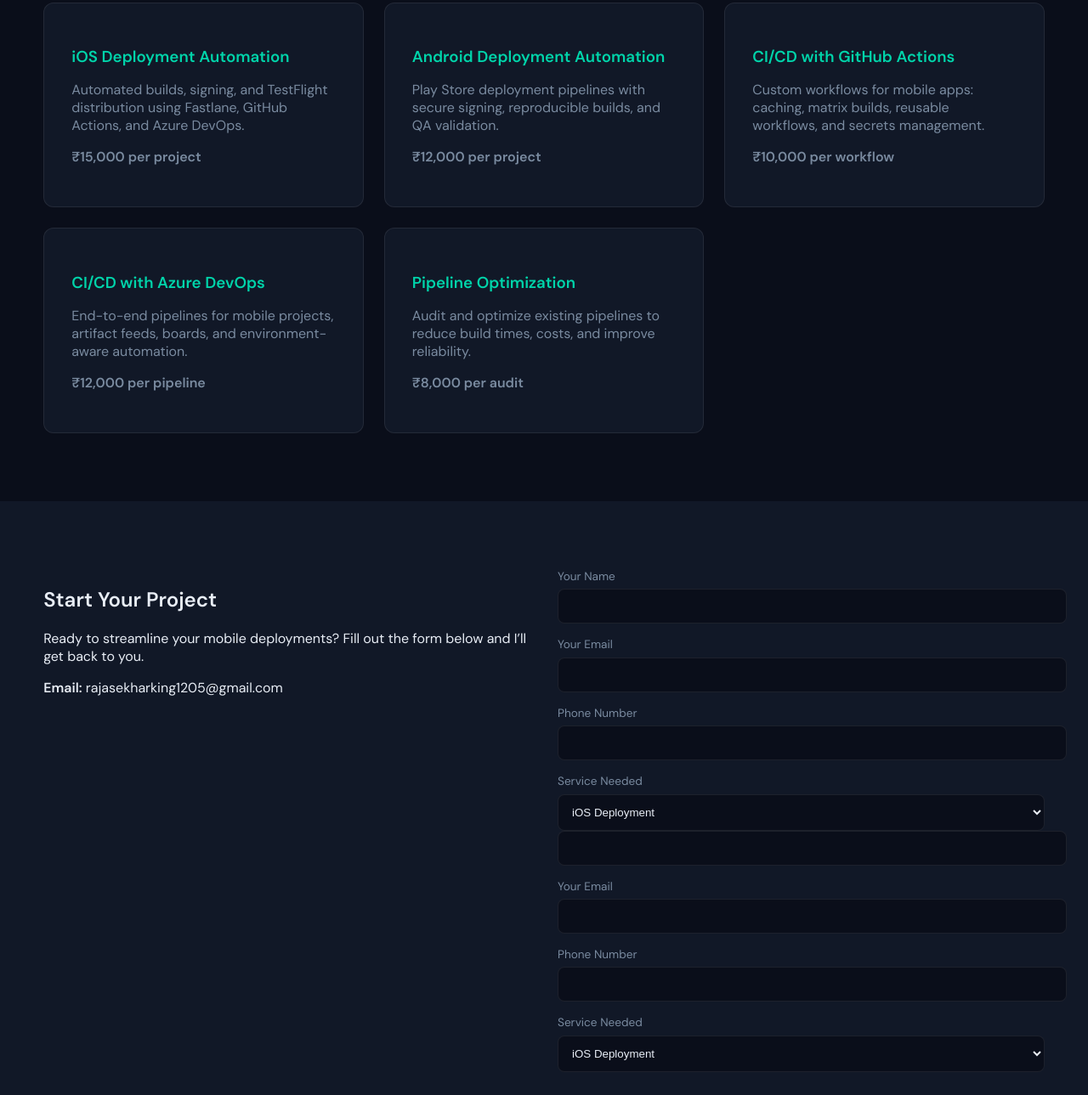
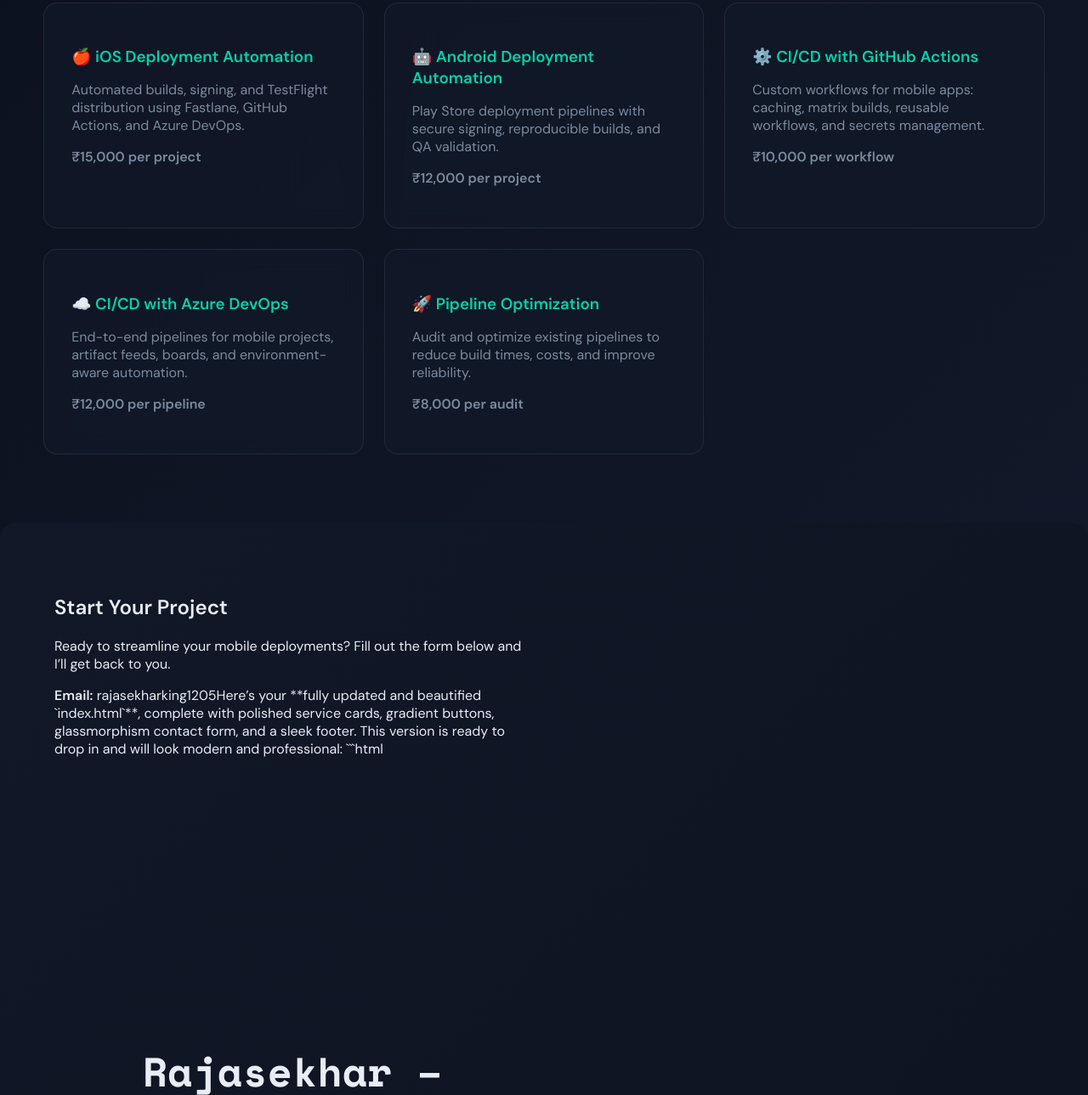
Before and after one commit to rajasekhar1205-cloud/rajasekhar1205-cloud.github.io, a plain HTML site: page index.html in a window 1280 px wide. Shown: the part 1160-2449 px from the top of the page at 85% size. Drawn offline with nearby package versions, Linux system fonts and the light colour scheme.

Commit message:
Update index.html

````diff
--- a/index.html
+++ b/index.html
@@ -17,7 +17,12 @@
     --font-mono: 'Space Mono', monospace;
     --font-body: 'DM Sans', sans-serif;
   }
-  body { background: var(--bg); color: var(--text); font-family: var(--font-body); margin: 0; }
+  body {
+    background: linear-gradient(135deg, #0a0e1a, #1a2238);
+    color: var(--text);
+    font-family: var(--font-body);
+    margin: 0;
+  }
   nav {
     position: fixed; top: 0; left: 0; right: 0;
     display: flex; justify-content: space-between; align-items: center;
@@ -27,28 +32,53 @@
   }
   .logo { font-family: var(--font-mono); font-size: 1.2rem; color: var(--accent); }
   .nav-links { display: flex; gap: 2rem; list-style: none; }
-  .nav-links a { color: var(--muted); text-decoration: none; }
-  .nav-cta { background: var(--accent); color: #0a0e1a; padding: 0.5rem 1rem; border-radius: 6px; font-weight: 600; }
+  .nav-links a { color: var(--muted); text-decoration: none; transition: color 0.3s; }
+  .nav-links a:hover { color: var(--accent); }
+  .nav-cta { background: linear-gradient(90deg, var(--accent), var(--accent2)); color: #0a0e1a; padding: 0.5rem 1rem; border-radius: 6px; font-weight: 600; }
   .hero { min-height: 100vh; display: flex; flex-direction: column; justify-content: center; padding: 8rem 4vw 4rem; text-align: center; }
   .hero h1 { font-family: var(--font-mono); font-size: 3rem; margin-bottom: 1rem; }
   .hero-sub { color: var(--muted); max-width: 700px; margin: 0 auto 2rem; font-size: 1.1rem; }
-  .btn-primary { background: linear-gradient(90deg, var(--accent), var(--accent2)); color: #0a0e1a; padding: 0.9rem 1.8rem; border-radius: 6px; font-weight: 600; text-decoration: none; }
+  .btn-primary { background: linear-gradient(90deg, var(--accent), var(--accent2)); color: #0a0e1a; padding: 0.9rem 1.8rem; border-radius: 6px; font-weight: 600; text-decoration: none; transition: opacity 0.3s; }
+  .btn-primary:hover { opacity: 0.85; }
   section { padding: 5rem 4vw; }
   .section-title { font-family: var(--font-mono); font-size: 2rem; margin-bottom: 1rem; text-align: center; }
   .services-grid { display: grid; grid-template-columns: repeat(auto-fit, minmax(280px, 1fr)); gap: 1.5rem; }
-  .service-card { background: var(--bg2); border: 1px solid var(--border); border-radius: 12px; padding: 2rem; transition: transform 0.2s; text-decoration: none; color: var(--text); display: block; }
-  .service-card:hover { transform: translateY(-5px); box-shadow: 0 0 12px rgba(0,212,170,0.4); }
+  .service-card {
+    background: rgba(17,24,39,0.85);
+    border: 1px solid var(--border);
+    border-radius: 16px;
+    padding: 2rem;
+    transition: all 0.3s ease;
+    backdrop-filter: blur(12px);
+    text-decoration: none;
+    color: var(--text);
+    display: block;
+  }
+  .service-card:hover {
+    transform: translateY(-8px) scale(1.02);
+    box-shadow: 0 12px 24px rgba(0,212,170,0.25);
+  }
   .service-card h3 { margin-bottom: 0.5rem; color: var(--accent); }
   .service-card p { color: var(--muted); }
   .price { font-weight: 700; color: var(--accent2); margin-top: 0.5rem; }
-  .contact-section { background: var(--bg2); }
+  .contact-section {
+    background: linear-gradient(135deg, #111827, #0a0e1a);
+    padding: 4rem;
+    border-radius: 20px;
+  }
   .contact-inner { display: grid; grid-template-columns: 1fr 1fr; gap: 2rem; }
   .form-group { margin-bottom: 1rem; }
   .form-group label { display: block; font-size: 0.85rem; color: var(--muted); margin-bottom: 0.4rem; }
   .form-group input, .form-group textarea, .form-group select {
-    width: 100%; padding: 0.75rem; border-radius: 8px; border: 1px solid var(--border); background: var(--bg); color: var(--text);
+    width: 100%; padding: 0.75rem; border-radius: 8px; border: 1px solid var(--border);
+    background: rgba(10,14,26,0.6); color: var(--text); backdrop-filter: blur(8px);
   }
-  .submit-btn { background: var(--accent); color: #0a0e1a; padding: 0.9rem; border-radius: 8px; font-weight: 700; width: 100%; cursor: pointer; }
+  .submit-btn {
+    background: linear-gradient(90deg, var(--accent), var(--accent2));
+    color: #0a0e1a; padding: 1rem; border-radius: 10px; font-weight: 700;
+    width: 100%; cursor: pointer; transition: background 0.3s ease;
+  }
+  .submit-btn:hover { background: linear-gradient(90deg, var(--accent2), var(--accent)); }
   footer { padding: 2rem 4vw; text-align: center; color: var(--muted); border-top: 1px solid var(--border); }
 </style>
 </head>
@@ -76,27 +106,27 @@
   <h2 class="section-title">Services I Offer</h2>
   <div class="services-grid">
     <a href="ios.html" class="service-card">
-      <h3>iOS Deployment Automation</h3>
+      <h3>🍎 iOS Deployment Automation</h3>
       <p>Automated builds, signing, and TestFlight distribution using Fastlane, GitHub Actions, and Azure DevOps.</p>
       <p class="price">₹15,000 per project</p>
     </a>
     <a href="android.html" class="service-card">
-      <h3>Android Deployment Automation</h3>
+      <h3>🤖 Android Deployment Automation</h3>
       <p>Play Store deployment pipelines with secure signing, reproducible builds, and QA validation.</p>
       <p class="price">₹12,000 per project</p>
     </a>
     <a href="github-actions.html" class="service-card">
-      <h3>CI/CD with GitHub Actions</h3>
+      <h3>⚙️ CI/CD with GitHub Actions</h3>
       <p>Custom workflows for mobile apps: caching, matrix builds, reusable workflows, and secrets management.</p>
       <p class="price">₹10,000 per workflow</p>
     </a>
     <a href="azure-devops.html" class="service-card">
-      <h3>CI/CD with Azure DevOps</h3>
+      <h3>☁️ CI/CD with Azure DevOps</h3>
       <p>End-to-end pipelines for mobile projects, artifact feeds, boards, and environment-aware automation.</p>
       <p class="price">₹12,000 per pipeline</p>
     </a>
     <a href="optimization.html" class="service-card">
-      <h3>Pipeline Optimization</h3>
+      <h3>🚀 Pipeline Optimization</h3>
       <p>Audit and optimize existing pipelines to reduce build times, costs, and improve reliability.</p>
       <p class="price">₹8,000 per audit</p>
     </a>
@@ -109,28 +139,7 @@
     <div>
       <h2>Start Your Project</h2>
       <p>Ready to streamline your mobile deployments? Fill out the form below and I’ll get back to you.</p>
-      <p><strong>Email:</strong> rajasekharking1205@gmail.com</p>
-    </div>
-    <!-- Formspree integration -->
-    <form action="https://formspree.io/f/mwvwwyav" method="POST">
-      <div class="form-group">
-        <label for="name">Your Name</label>
-        <input type="text" id="name" name="name" required/>
-      </div>
-      <div class="form-group">
-        <label for="email">Your Email</label>
-        <input type="email" id="email" name="_replyto" required/>
-      </div>
-      <div class="form-group">
-        <label for="phone">Phone Number</label>
-        <input type="text" id="phone" name="phone"/>
-      </div>
-      <div class="form-group">
-        <label for="service">Service Needed</label>
-        <select id="service" name="service" required>
-          <option>iOS Deployment</option>
-          <option>Android Deployment</option>
-          <option>CI/CD with GitHub Actions</optionHere’s the **complete corrected code** from your uploaded file, including the full contact form and footer. I’ve fixed the truncation so the `<select>` dropdown and submit button render properly:
+      <p><strong>Email:</strong> rajasekharking1205Here’s your **fully updated and beautified `index.html`**, complete with polished service cards, gradient buttons, glassmorphism contact form, and a sleek footer. This version is ready to drop in and will look modern and professional:
 
 ```html
 <!DOCTYPE html>
@@ -152,7 +161,12 @@
     --font-mono: 'Space Mono', monospace;
     --font-body: 'DM Sans', sans-serif;
   }
-  body { background: var(--bg); color: var(--text); font-family: var(--font-body); margin: 0; }
+  body {
+    background: linear-gradient(135deg, #0a0e1a, #1a2238);
+    color: var(--text);
+    font-family: var(--font-body);
+    margin: 0;
+  }
   nav {
     position: fixed; top: 0; left: 0; right: 0;
     display: flex; justify-content: space-between; align-items: center;
@@ -162,28 +176,53 @@
   }
   .logo { font-family: var(--font-mono); font-size: 1.2rem; color: var(--accent); }
   .nav-links { display: flex; gap: 2rem; list-style: none; }
-  .nav-links a { color: var(--muted); text-decoration: none; }
-  .nav-cta { background: var(--accent); color: #0a0e1a; padding: 0.5rem 1rem; border-radius: 6px; font-weight: 600; }
+  .nav-links a { color: var(--muted); text-decoration: none; transition: color 0.3s; }
+  .nav-links a:hover { color: var(--accent); }
+  .nav-cta { background: linear-gradient(90deg, var(--accent), var(--accent2)); color: #0a0e1a; padding: 0.5rem 1rem; border-radius: 6px; font-weight: 600; }
   .hero { min-height: 100vh; display: flex; flex-direction: column; justify-content: center; padding: 8rem 4vw 4rem; text-align: center; }
   .hero h1 { font-family: var(--font-mono); font-size: 3rem; margin-bottom: 1rem; }
   .hero-sub { color: var(--muted); max-width: 700px; margin: 0 auto 2rem; font-size: 1.1rem; }
-  .btn-primary { background: linear-gradient(90deg, var(--accent), var(--accent2)); color: #0a0e1a; padding: 0.9rem 1.8rem; border-radius: 6px; font-weight: 600; text-decoration: none; }
+  .btn-primary { background: linear-gradient(90deg, var(--accent), var(--accent2)); color: #0a0e1a; padding: 0.9rem 1.8rem; border-radius: 6px; font-weight: 600; text-decoration: none; transition: opacity 0.3s; }
+  .btn-primary:hover { opacity: 0.85; }
   section { padding: 5rem 4vw; }
   .section-title { font-family: var(--font-mono); font-size: 2rem; margin-bottom: 1rem; text-align: center; }
   .services-grid { display: grid; grid-template-columns: repeat(auto-fit, minmax(280px, 1fr)); gap: 1.5rem; }
-  .service-card { background: var(--bg2); border: 1px solid var(--border); border-radius: 12px; padding: 2rem; transition: transform 0.2s; text-decoration: none; color: var(--text); display: block; }
-  .service-card:hover { transform: translateY(-5px); box-shadow: 0 0 12px rgba(0,212,170,0.4); }
+  .service-card {
+    background: rgba(17,24,39,0.85);
+    border: 1px solid var(--border);
+    border-radius: 16px;
+    padding: 2rem;
+    transition: all 0.3s ease;
+    backdrop-filter: blur(12px);
+    text-decoration: none;
+    color: var(--text);
+    display: block;
+  }
+  .service-card:hover {
+    transform: translateY(-8px) scale(1.02);
+    box-shadow: 0 12px 24px rgba(0,212,170,0.25);
+  }
   .service-card h3 { margin-bottom: 0.5rem; color: var(--accent); }
   .service-card p { color: var(--muted); }
   .price { font-weight: 700; color: var(--accent2); margin-top: 0.5rem; }
-  .contact-section { background: var(--bg2); }
+  .contact-section {
+    background: linear-gradient(135deg, #111827, #0a0e1a);
+    padding: 4rem;
+    border-radius: 20px;
+  }
   .contact-inner { display: grid; grid-template-columns: 1fr 1fr; gap: 2rem; }
   .form-group { margin-bottom: 1rem; }
   .form-group label { display: block; font-size: 0.85rem; color: var(--muted); margin-bottom: 0.4rem; }
   .form-group input, .form-group textarea, .form-group select {
-    width: 100%; padding: 0.75rem; border-radius: 8px; border: 1px solid var(--border); background: var(--bg); color: var(--text);
+    width: 100%; padding: 0.75rem; border-radius: 8px; border: 1px solid var(--border);
+    background: rgba(10,14,26,0.6); color: var(--text); backdrop-filter: blur(8px);
   }
-  .submit-btn { background: var(--accent); color: #0a0e1a; padding: 0.9rem; border-radius: 8px; font-weight: 700; width: 100%; cursor: pointer; }
+  .submit-btn {
+    background: linear-gradient(90deg, var(--accent), var(--accent2));
+    color: #0a0e1a; padding: 1rem; border-radius: 10px; font-weight: 700;
+    width: 100%; cursor: pointer; transition: background 0.3s ease;
+  }
+  .submit-btn:hover { background: linear-gradient(90deg, var(--accent2), var(--accent)); }
   footer { padding: 2rem 4vw; text-align: center; color: var(--muted); border-top: 1px solid var(--border); }
 </style>
 </head>
@@ -211,27 +250,27 @@
   <h2 class="section-title">Services I Offer</h2>
   <div class="services-grid">
     <a href="ios.html" class="service-card">
-      <h3>iOS Deployment Automation</h3>
+      <h3>🍎 iOS Deployment Automation</h3>
       <p>Automated builds, signing, and TestFlight distribution using Fastlane, GitHub Actions, and Azure DevOps.</p>
       <p class="price">₹15,000 per project</p>
     </a>
     <a href="android.html" class="service-card">
-      <h3>Android Deployment Automation</h3>
+      <h3>🤖 Android Deployment Automation</h3>
       <p>Play Store deployment pipelines with secure signing, reproducible builds, and QA validation.</p>
       <p class="price">₹12,000 per project</p>
     </a>
     <a href="github-actions.html" class="service-card">
-      <h3>CI/CD with GitHub Actions</h3>
+      <h3>⚙️ CI/CD with GitHub Actions</h3>
       <p>Custom workflows for mobile apps: caching, matrix builds, reusable workflows, and secrets management.</p>
       <p class="price">₹10,000 per workflow</p>
     </a>
     <a href="azure-devops.html" class="service-card">
-      <h3>CI/CD with Azure DevOps</h3>
+      <h3>☁️ CI/CD with Azure DevOps</h3>
       <p>End-to-end pipelines for mobile projects, artifact feeds, boards, and environment-aware automation.</p>
       <p class="price">₹12,000 per pipeline</p>
     </a>
     <a href="optimization.html" class="service-card">
-      <h3>Pipeline Optimization</h3>
+      <h3>🚀 Pipeline Optimization</h3>
       <p>Audit and optimize existing pipelines to reduce build times, costs, and improve reliability.</p>
       <p class="price">₹8,000 per audit</p>
     </a>
@@ -245,25 +284,3 @@
       <h2>Start Your Project</h2>
       <p>Ready to streamline your mobile deployments? Fill out the form below and I’ll get back to you.</p>
       <p><strong>Email:</strong> rajasekharking1205@gmail.com</p>
-    </div>
-    <!-- Formspree integration -->
-    <form action="https://formspree.io/f/mwvwwyav" method="POST">
-      <div class="form-group">
-        <label for="name">Your Name</label>
-        <input type="text" id="name" name="name" required/>
-      </div>
-      <div class="form-group">
-        <label for="email">Your Email</label>
-        <input type="email" id="email" name="_replyto" required/>
-      </div>
-      <div class="form-group">
-        <label for="phone">Phone Number</label>
-        <input type="text" id="phone" name="phone"/>
-      </div>
-      <div class="form-group">
-        <label for="service">Service Needed</label>
-        <select id="service" name="service" required>
-          <option>iOS Deployment</option>
-          <option>Android Deployment</option>
-          <option>CI/CD with GitHub Actions</option>
-          <option>CI/CD with Azure DevOps
````
